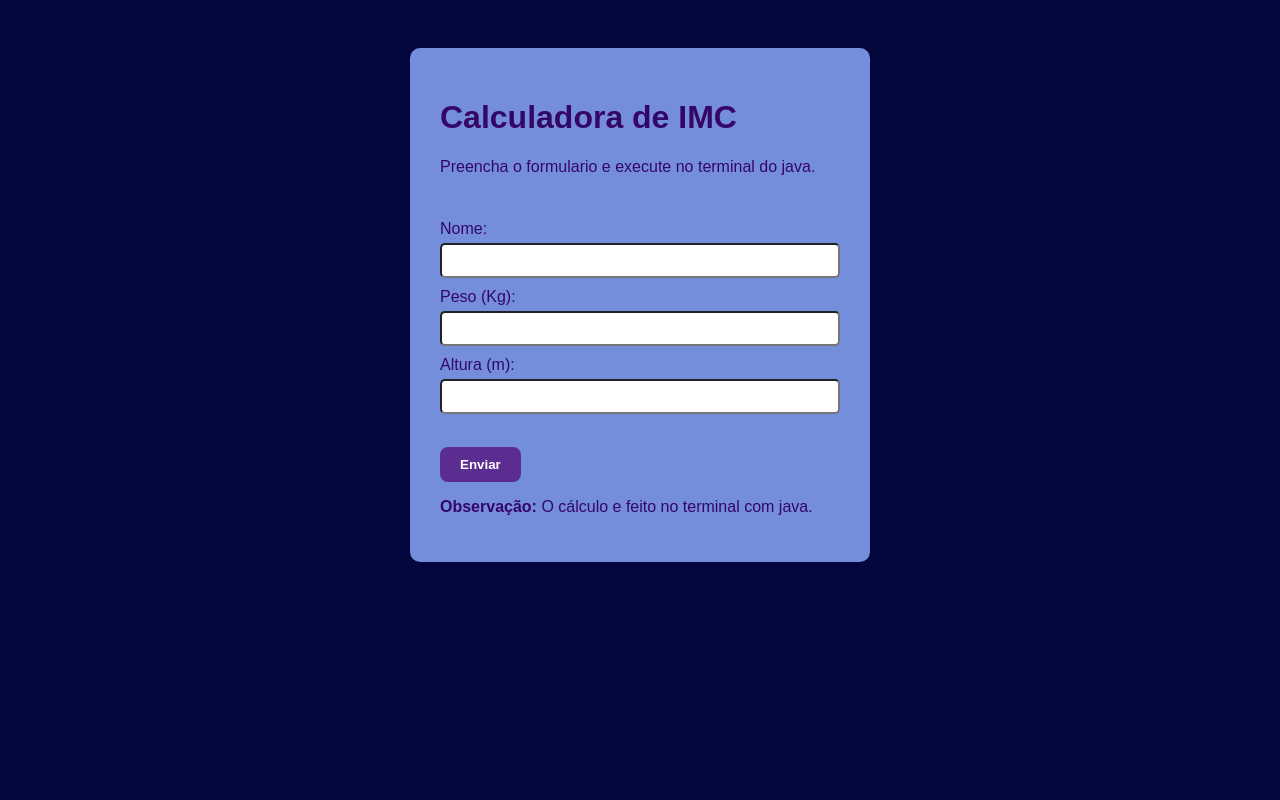
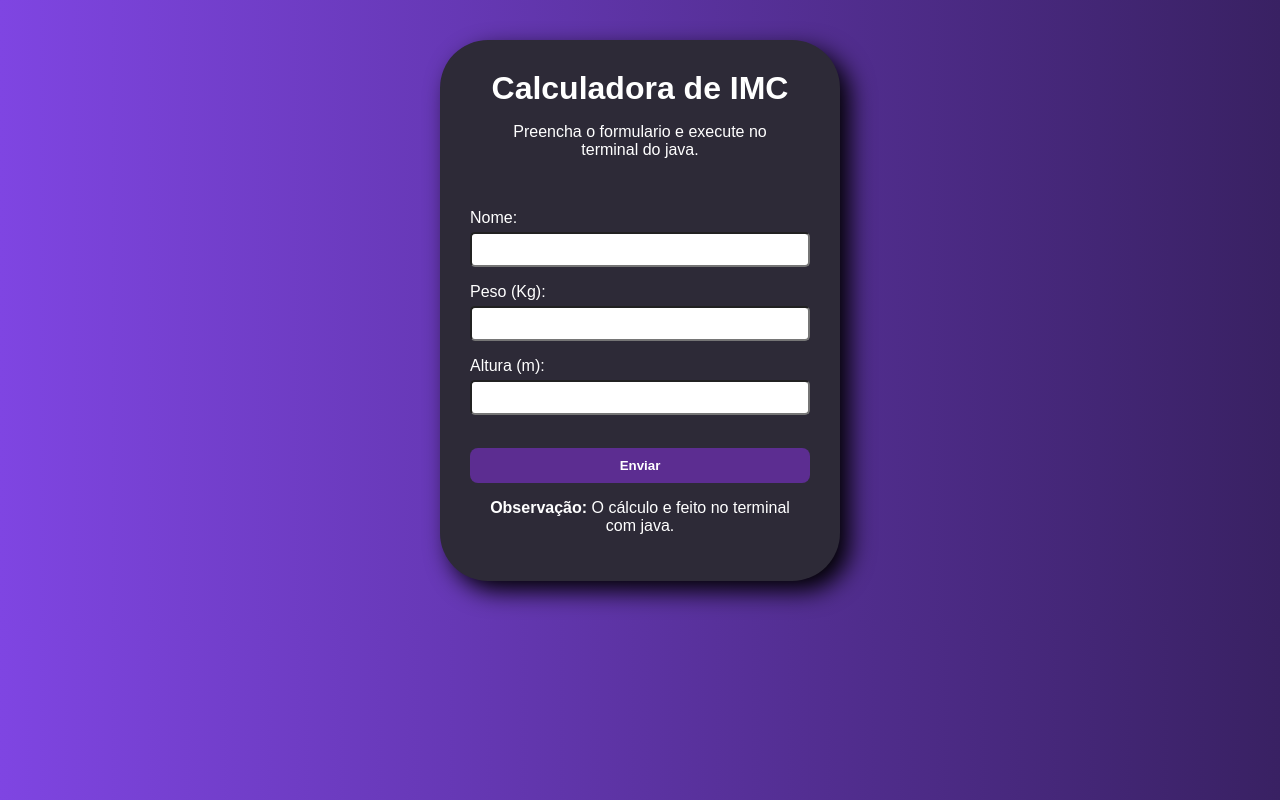
Before and after one commit to Ra1nara/calculadoraimc, a plain HTML site: page Index.html in a window 1280 px wide. Drawn offline with Linux system fonts and the light colour scheme.

Commit message:
adjustments layout

```diff
--- a/Index.html
+++ b/Index.html
@@ -9,7 +9,7 @@
 <body>
     <div class="container">
         <h1>Calculadora de IMC</h1>
-        <p style="color: #340767;">Preencha o formulario e execute no terminal do java.</p><br>
+        <p>Preencha o formulario e execute no terminal do java.</p><br>
 
         <form>
             <label for="nome">Nome:</label>
@@ -23,7 +23,7 @@
             <input type="text" id="altura" name="altura">
         </form><br>
         <button>Enviar</button>
-        <p style="color: #340767;"><strong>Observação: </strong> O cálculo e feito no terminal com java.</p>
+        <p><strong>Observação: </strong> O cálculo e feito no terminal com java.</p>
 
     </div>
 
--- a/style.css
+++ b/style.css
@@ -1,29 +1,38 @@
-
+*{
+    margin: 0;
+    padding: 0;
+    box-sizing: border-box;
+}
 body{
     font-family: Arial, sans-serif;
-    background-color: #04083e;
+    background:linear-gradient(90deg, #7F45E2, #392163);
     padding: 40px;
 
 }
 
 
 .container {
+    display: flex;
+    flex-direction: column;
     max-width:  400px;
-    background-color:rgb(116, 142, 219);
+    background:#2D2A37;
     padding: 30px;
     margin:auto;
-    border-radius: 10px;
-    box-shadow: 0 0 10px rgba(0,0,0,0.1);
-
+    border-radius: 3em;
+    box-shadow: 10px 10px 24px rgb(0, 0, 0);
+    color: white;
 }
 h1 {
-    color: #340767;
+    text-align: center;
+}
+p{
+    margin: 1em;
+    text-align: center;
 }
 
 label{
     display: block;
-    margin-top: 10px;
-    color: #340767;
+    margin-top: 1em;
 
 }
 
@@ -33,8 +42,10 @@ input{
     margin-top: 5px;
     box-sizing: border-box;
     border-radius: 5px;
-
-
+}
+input:hover{
+    border: solid 4px #39096f;
+    cursor: pointer;
 }
 
 button{
@@ -47,6 +58,7 @@ button{
     cursor: pointer;
     font-weight: bold;
     transition: background-color 0.5s ease;
+
 }
 button:active {
     background-color: #39096f;
```
Also changed, not shown: .gitignore/preview.png (added), 2 other files.
